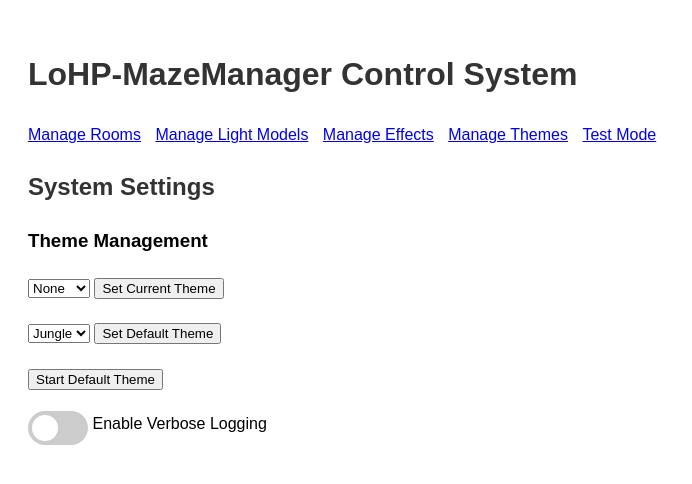
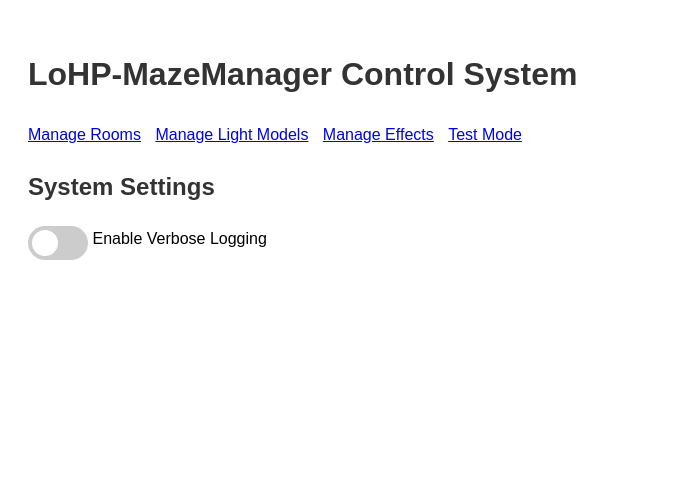
Before and after one commit to Coleslaw3557/lohp-maze, a Flask app: page / in a window 1280 px wide. Shown: the top 484 px of the page, without its empty margins (0-692 px from the left). Run offline with Flask 3, Linux system fonts and the light colour scheme.

Commit message:
fix: Remove theme management functionality from index.html

```diff
--- a/templates/index.html
+++ b/templates/index.html
@@ -25,44 +25,11 @@
             <li><a href="{{ url_for('rooms') }}">Manage Rooms</a></li>
             <li><a href="{{ url_for('light_models') }}">Manage Light Models</a></li>
             <li><a href="{{ url_for('effects') }}">Manage Effects</a></li>
-            <li><a href="{{ url_for('themes') }}">Manage Themes</a></li>
             <li><a href="{{ url_for('test_mode') }}">Test Mode</a></li>
         </ul>
     </nav>
 
     <h2>System Settings</h2>
-    <h3>Theme Management</h3>
-    <form action="{{ url_for('set_theme') }}" method="post" id="themeForm">
-        <select name="theme_name" id="themeSelect">
-            <option value="">None</option>
-            {% for theme_name in themes %}
-            <option value="{{ theme_name }}"
-                    {% if theme_name == current_theme %}
-                        selected
-                    {% endif %}>
-                {{ theme_name }}
-            </option>
-            {% endfor %}
-        </select>
-        <input type="submit" value="Set Current Theme">
-    </form>
-    <form action="{{ url_for('set_default_theme') }}" method="post">
-        <select name="theme_name">
-            {% for theme_name in themes %}
-            <option value="{{ theme_name }}"
-                    {% if theme_name == default_theme %}
-                        selected
-                    {% endif %}>
-                {{ theme_name }}
-            </option>
-            {% endfor %}
-        </select>
-        <input type="submit" value="Set Default Theme">
-    </form>
-    <form action="{{ url_for('start_default_theme') }}" method="post">
-        <input type="submit" value="Start Default Theme">
-    </form>
-    <button id="stopThemeButton">Stop Current Theme</button>
     <div>
         <label class="toggle-switch">
             <input type="checkbox" id="verbose_logging" name="verbose_logging" {% if verbose_logging %}checked{% endif %} onchange="toggleVerboseLogging(this)">
```
